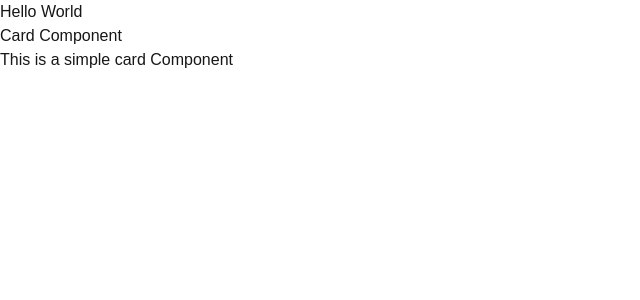
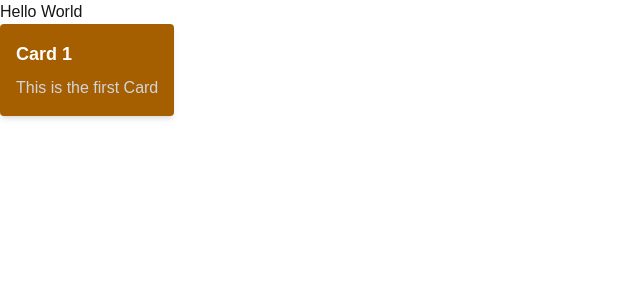
Before and after one commit to Naman-Kaushik01/NextJs, a Next.js app in the folder my-app/: page / in a window 1280 px wide. Shown: the top 300 px of the page, without its empty margins (0-640 px from the left). Built offline with nearby package versions, Linux system fonts and the light colour scheme.

Commit message:
created dynamic props

```diff
--- a/my-app/app/page.tsx
+++ b/my-app/app/page.tsx
@@ -5,7 +5,7 @@ export default function Home() {
   return (
     <div>
       <h1>Hello World</h1>
-      <Card />
+      <Card title="Card 1" description="This is the first Card"/>
     </div>
   );
 }
--- a/my-app/components/Card.tsx
+++ b/my-app/components/Card.tsx
@@ -1,8 +1,15 @@
-export default function Card(){
+type CardProps = {
+    title: string;
+    description: string;
+};
+
+export default function Card({title , description}: CardProps)
+{
     return(
-        <div>
-            <h1>Card Component</h1>
-            <p>This is a simple card Component </p>
+        <div className="card p-4 rounded shadow-md w-fit text-white bg-yellow-700">
+            <h1 className="text-lg font-bold mb-2 text-white">{title}</h1>
+            <p className="text-gray-300">{description}</p>
         </div>
+
     )
 }
```
